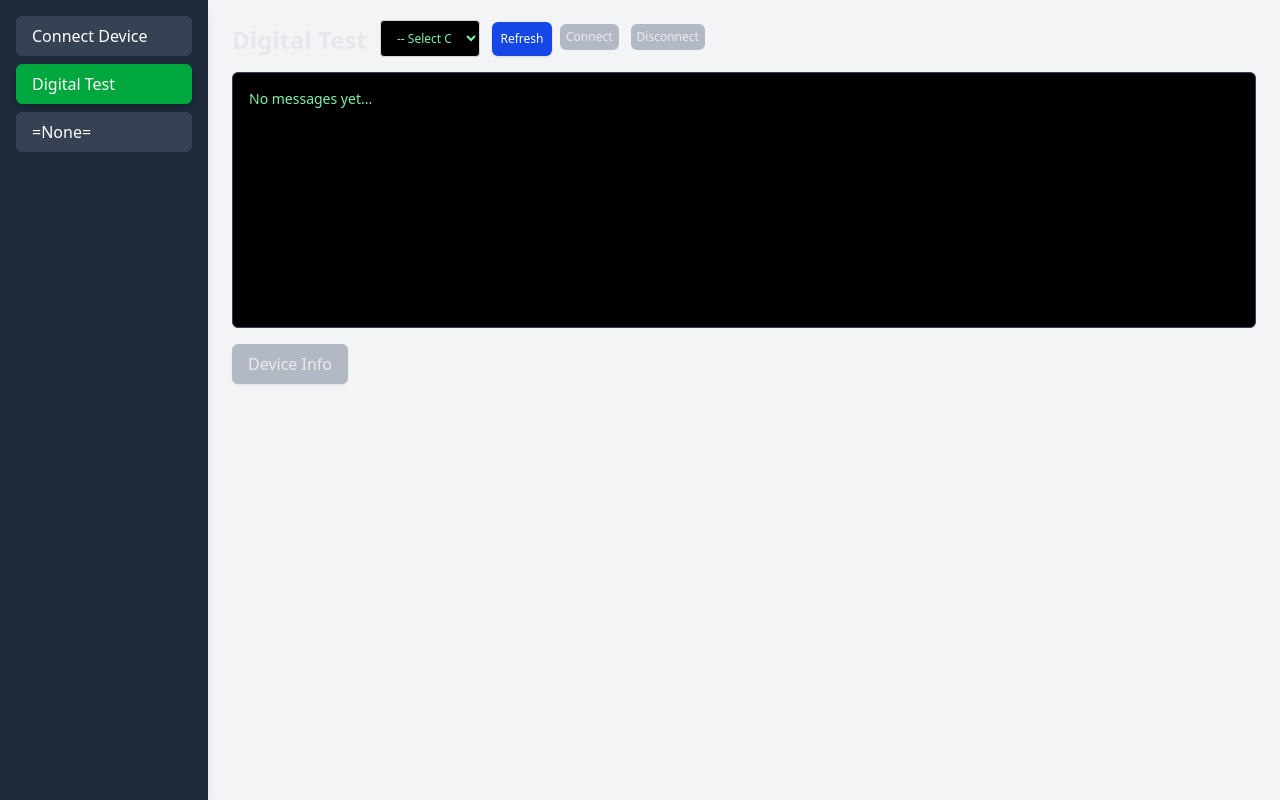
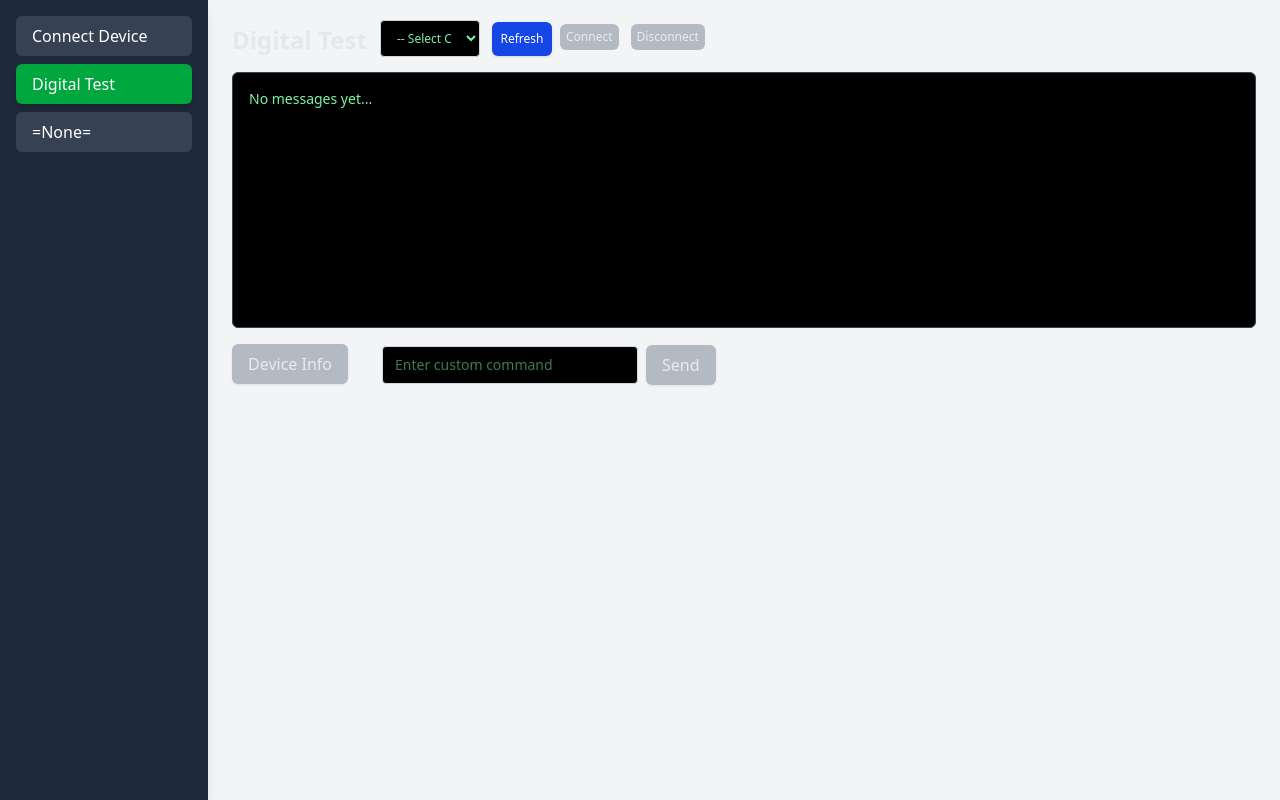
Before and after one commit to Apiwat2001/Test-Git-branch01, a React (Vite) app: page / in a window 1280 px wide. Both pictures are taken after a click on the button "Digital Test". Built offline with nearby package versions, Linux system fonts and the light colour scheme.

Commit message:
v1.5beta2

```diff
--- a/src/App.jsx
+++ b/src/App.jsx
@@ -18,6 +18,7 @@ function App() {
   const [statusMessage, setStatusMessage] = useState("");
   const [sending, setSending] = useState(false);
   const messageRef = useRef(null);
+  const [customCommand, setCustomCommand] = useState("");
 
 
   async function scanComPort() {
@@ -261,8 +262,8 @@ useEffect(() => {
               >
                 Disconnect
               </button>
+
             </div>
-
               {/* Message Area */}
               <div
                 className="w-full h-64 p-4 bg-black text-green-300 border border-gray-700 rounded-md overflow-auto text-sm"
@@ -283,8 +284,35 @@ useEffect(() => {
               >
                 {sending ? "Sending..." : "Device Info"}
               </button>
-            </div>
-          )}
+
+                {/* Custom Command */}
+                <div className="relative h-96"> {/* parent มี relative + กำหนดความสูง */}
+                  <div
+                    className="absolute flex items-center gap-2"
+                    style={{ top: '-55px', left: '150px' }} // ปรับ top/left ตามใจ
+                  >
+                    <input
+                      type="text"
+                      value={customCommand}
+                      onChange={(e) => setCustomCommand(e.target.value)}
+                      placeholder="Enter custom command"
+                      className="w-64 px-3 py-2 rounded border border-gray-300 bg-black text-green-300 focus:outline-none focus:ring-2 focus:ring-green-500 text-sm"
+                    />
+                    <button
+                      onClick={() => sendCommand(customCommand)}
+                      disabled={!connected || sending || !customCommand}
+                      className={`px-4 py-2 rounded-md shadow
+                        ${!connected || sending || !customCommand
+                          ? "bg-gray-400 text-gray-200 opacity-70 cursor-not-allowed"
+                          : "bg-blue-600 text-white hover:bg-blue-500 active:bg-blue-700"}`}
+                    >
+                      {sending ? "Sending..." : "Send"}
+                    </button>
+                  </div>
+                </div>
+
+          </div>
+        )}
 
         {/* Frame 3 */}
         {activeFrame === "frame3" && (
@@ -301,4 +329,4 @@ useEffect(() => {
 export default App;
 
 
-/* v1.5beta1 */
+/* v1.5beta2 */
```
